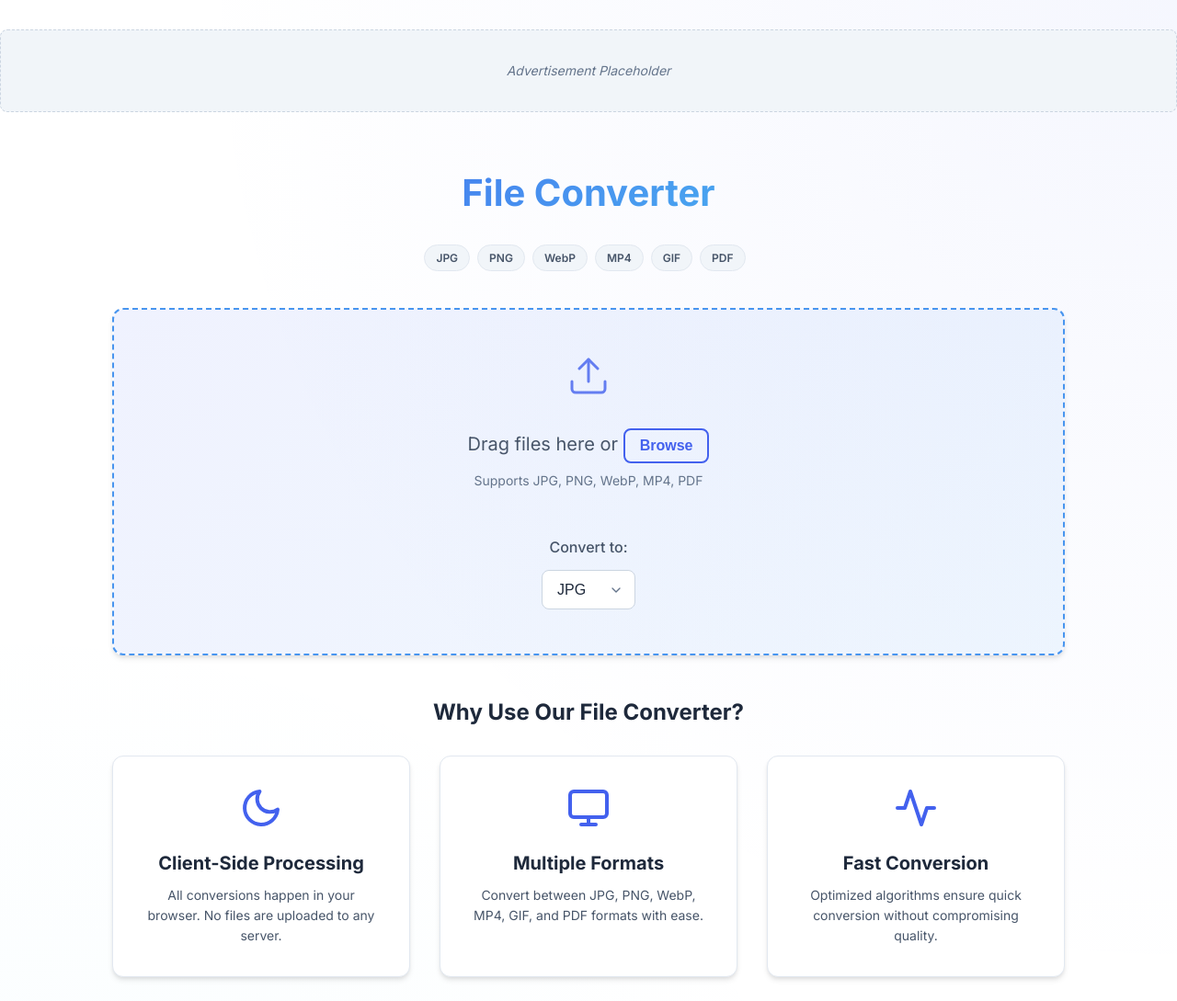
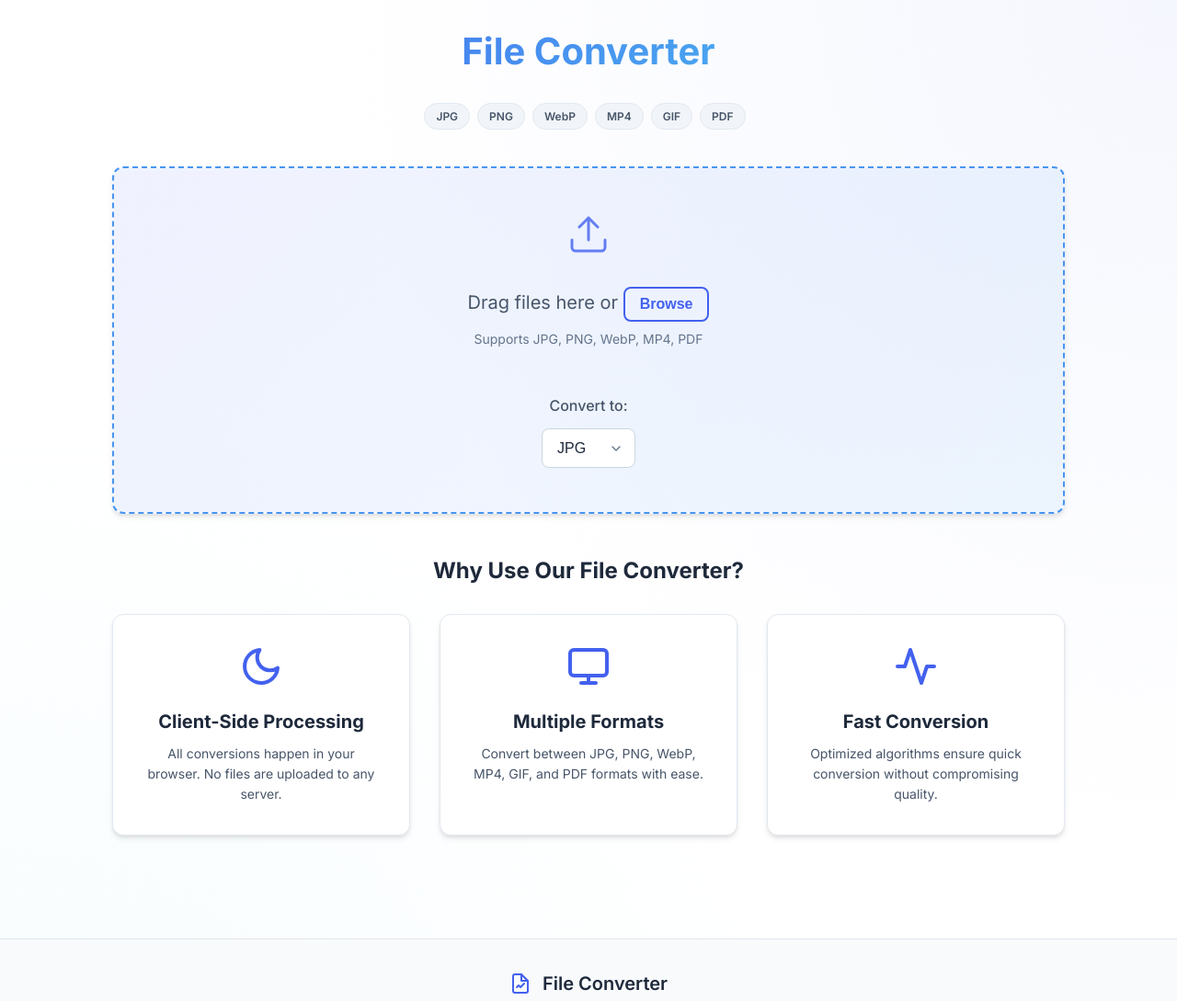
Before and after one commit to antoresc/file-converter, a website with bundled scripts: page public/index.html in a window 1280 px wide. Shown: the top 1089 px of the page at 92% size. Built offline with nearby package versions, Linux system fonts and the light colour scheme.

Commit message:
Remove ad placeholders

```diff
--- a/public/index.html
+++ b/public/index.html
@@ -17,9 +17,6 @@
   <meta name="keywords" content="file converter, image converter, video to gif, pdf to jpg, client-side">
 </head>
 <body>
-  <!-- AD SLOT 1: Header -->
-  <div class="ad-banner" id="ad-header"></div>
-
   <div class="container">
     <h1>File Converter</h1>
 
@@ -107,9 +104,6 @@
         </div>
       </div>
     </div>
-
-    <!-- AD SLOT 2: Post-Conversion -->
-    <div class="ad-banner" id="ad-results"></div>
   </div>
 
   <footer>
@@ -130,8 +124,6 @@
         <a href="#">Contact</a>
       </div>
     </div>
-    <!-- AD SLOT 3: Footer -->
-    <div class="ad-banner" id="ad-footer"></div>
     <div class="copyright">
       © 2023 File Converter. All rights reserved.
     </div>
--- a/public/scripts/main.js
+++ b/public/scripts/main.js
@@ -216,11 +216,6 @@ async function handleConversion() {
     // Remove loading animation
     previewElement.removeChild(loadingContainer);
 
-    // Trigger conversion complete event for ad logic
-    window.dispatchEvent(new CustomEvent('conversionComplete', {
-      detail: { sourceFormat: currentFile.type, targetFormat }
-    }));
-
   } catch (error) {
     showError(`Conversion error: ${error.message}`);
   }
--- a/public/styles/converter.css
+++ b/public/styles/converter.css
@@ -164,23 +164,7 @@ button:active {
 
 /* Ad Banners */
 .ad-banner {
-  width: 100%;
-  min-height: 90px;
-  background-color: var(--gray-100);
-  border: 1px dashed var(--gray-300);
-  border-radius: var(--border-radius);
-  margin: 2rem 0;
-  display: flex;
-  justify-content: center;
-  align-items: center;
-  text-align: center;
-  color: var(--gray-500);
-  font-size: 0.875rem;
-}
-
-.ad-banner::before {
-  content: "Advertisement Placeholder";
-  font-style: italic;
+  display: none;
 }
 
 /* Drop Zone */
@@ -738,11 +722,6 @@ footer {
     border-top-color: var(--border-color);
   }
 
-  .ad-banner {
-    background-color: var(--bg-secondary);
-    border-color: var(--border-color);
-  }
-
   .error-message {
     background-color: rgba(248, 113, 113, 0.05);
   }
```
